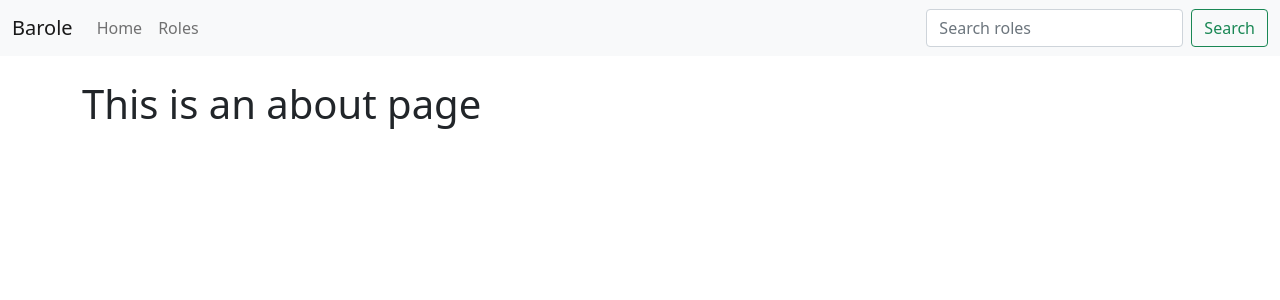
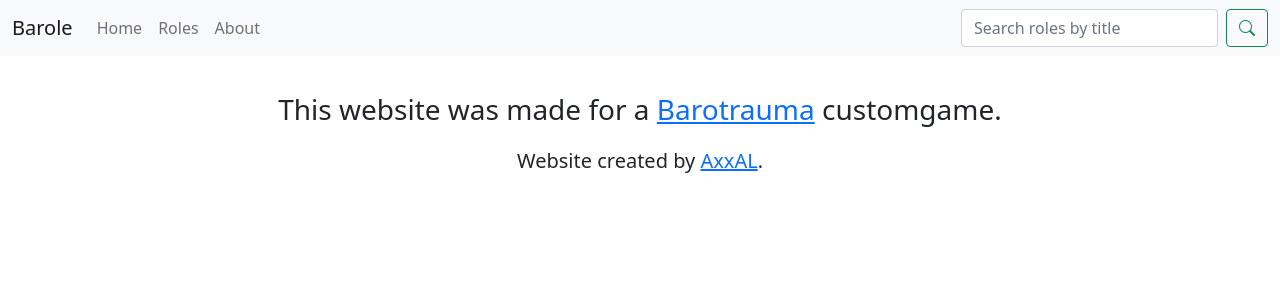
Before and after one commit to AxxAL/BaroleVueFrontend, a Vue app: page /about in a window 1280 px wide. Shown: the top 300 px of the page. Built offline with nearby package versions, Linux system fonts and the light colour scheme.

Commit message:
Added support for searchbar

```diff
--- a/index.html
+++ b/index.html
@@ -5,6 +5,7 @@
     <link rel="shortcut icon" href="/favicon-16x16.png" type="image/x-icon">
     <meta name="viewport" content="width=device-width, initial-scale=1, shrink-to-fit=no">
     <link href="https://cdn.jsdelivr.net/npm/bootstrap@5.1.3/dist/css/bootstrap.min.css" rel="stylesheet" integrity="sha384-1BmE4kWBq78iYhFldvKuhfTAU6auU8tT94WrHftjDbrCEXSU1oBoqyl2QvZ6jIW3" crossorigin="anonymous">
+    <link rel="stylesheet" href="https://cdn.jsdelivr.net/npm/bootstrap-icons@1.8.1/font/bootstrap-icons.css">
     <script src="https://cdn.jsdelivr.net/npm/bootstrap@5.1.3/dist/js/bootstrap.bundle.min.js" integrity="sha384-ka7Sk0Gln4gmtz2MlQnikT1wXgYsOg+OMhuP+IlRH9sENBO0LRn5q+8nbTov4+1p" crossorigin="anonymous"></script>
     <title>Barole</title>
   </head>
--- a/src/components/MainNavBar.vue
+++ b/src/components/MainNavBar.vue
@@ -11,12 +11,15 @@
           <router-link class="nav-link" to="/">Home</router-link>
         </li>
         <li class="nav-item">
-          <router-link class="nav-link" to="/role/all">Roles </router-link>
+          <router-link class="nav-link" to="/role/all">Roles</router-link>
+        </li>
+        <li class="nav-item">
+          <router-link class="nav-link" to="/about">About</router-link>
         </li>
       </ul>
       <form class="d-flex">
-        <input class="form-control me-2" v-model="query" placeholder="Search roles">
-        <button class="btn btn-outline-success" @click="searchApi">Search</button>
+        <input class="form-control me-2" v-model="query" placeholder="Search roles by title">
+        <button class="btn btn-outline-success" @click="searchApi"><i class="bi bi-search"></i></button>
       </form>
     </div>
   </div>
@@ -35,10 +38,10 @@
     async searchApi(event) {
       event.preventDefault();
 
-      await fetch(`https://localhost:7109/api/v1/role/${this.query}`)
+      await fetch(`https://localhost:7109/api/v1/role/titleSearch/${this.query}`)
         .then(async result => {
           result = await result.json();
-          this.$router.push({ name: "detailed role", params: { roleId: result.id } });
+          this.$router.push({ name: "detailed role", params: { roleId: result[0].id } });
         })
         .catch(() => {
           this.$router.push({ name: "not found" })
--- a/src/components/RoleList.vue
+++ b/src/components/RoleList.vue
@@ -1,31 +1,17 @@
 <script>
 export default {
-  data() {
-    return {
-      roles: Array
-    }
-  },
-
-  created() {
-    this.fetchRoles();
-  },
-
-  methods: {
-    async fetchRoles() {
-      await fetch("https://localhost:7109/api/v1/role/all")
-        .then(async response => {
-          this.roles = await response.json();
-        })
-        .catch(error => console.error(error));
-    }
+  props: {
+    roles: Array
   }
 }
 </script>
 
 <template>
-  <div class="row">
+
+ <div class="row">
     <router-link v-for="role in roles" :key="role.id" :to="`/role/${ role.id }`" class="col-2 text-center text-decoration-none">
       {{ role.title }}
     </router-link>
   </div>
+
 </template>
--- a/src/views/AboutView.vue
+++ b/src/views/AboutView.vue
@@ -1,7 +1,6 @@
 <template>
-  <div class="about">
-    <h1>This is an about page</h1>
-  </div>
+  <p class="mt-2 fs-3 text-center">This website was made for a <a class="link-primary" href="https://barotraumagame.com/" target="_blank" rel="noopener noreferrer">Barotrauma</a> customgame.</p>
+  <p class="fs-5 text-center">Website created by <a class="link-primary" href="https://axxal.net/" target="_blank" rel="noopener noreferrer">AxxAL</a>.</p>
 </template>
 
 <style>
--- a/src/views/DetailedRoleView.vue
+++ b/src/views/DetailedRoleView.vue
@@ -1,37 +1,44 @@
 <template>
-    <div class="col" v-if="!loading">
+    <LoadingBarVue v-if="!recievedData"/>
+
+    <div class="col" v-else>
         <div class="text-center mt-3 mb-3">
             <p class="fs-4 fw-bold m-0">Title:</p>
-            <p class="fs-5 m-0">{{ role.title }}</p>
+            <p class="fs-5 m-0" v-text="role.title"></p>
         </div>
         <div class="text-center mt-3 mb-3">
             <p class="fs-4 fw-bold m-0">Job:</p>
-            <p class="fs-5 m-0">{{ role.barotraumaJob }}</p>
+            <p class="fs-5 m-0" v-text="role.barotraumaJob"></p>
         </div>
         <div class="text-center mt-3 mb-3">
             <p class="fs-4 fw-bold m-0">Goal:</p>
-            <p class="fs-5 m-0">{{ role.goal }}</p>
+            <p class="fs-5 m-0" v-text="role.goal"></p>
         </div>
         <div class="text-center mt-3 mb-3">
             <p class="fs-4 fw-bold m-0">Win Condition:</p>
-            <p class="fs-5 m-0">{{ role.winCondition }}</p>
+            <p class="fs-5 m-0" v-text="role.winCondition"></p>
         </div>
         <div class="text-center mt-3 mb-3" v-if="role.additionalInfo">
             <p class="fs-4 fw-bold m-0">Additional Info:</p>
-            <p class="fs-5 m-0">{{ role.additionalInfo }}</p>
+            <p class="fs-5 m-0" v-text="role.additionalInfo"></p>
         </div>
         <div class="text-center mt-3 mb-3" v-if="role.tips">
             <p class="fs-4 fw-bold m-0">Tips:</p>
-            <p class="fs-5 m-0">{{ role.tips }}</p>
+            <p class="fs-5 m-0" v-text="role.tips"></p>
         </div>
     </div>
 </template>
 
 <script>
+import LoadingBarVue from "../components/LoadingBar.vue";
 export default {
+    components: {
+        LoadingBarVue
+    },
+
     data() {
         return {
-            loading: true,
+            recievedData: false,
             role: Object
         };
     },
@@ -46,7 +53,7 @@
             await fetch(`https://localhost:7109/api/v1/role/${roleId}`)
                 .then(async response => {
                     this.role = await response.json();
-                    this.loading = false;
+                    this.recievedData = true;
                 })
                 .catch(() => {
                     this.$router.push({ name: "not found" });
--- a/src/views/HomeView.vue
+++ b/src/views/HomeView.vue
@@ -5,7 +5,8 @@
 </script>
 
 <template>
-  <h1 class="text-center">Welcome to Barole!</h1>
+  <p class="fs-1 text-center">Welcome to Barole!</p>
+  <p class="fs-5 text-center">A custom game solution for <a class="link-primary" href="https://barotraumagame.com/" target="_blank" rel="noopener noreferrer">Barotrauma</a>.</p>
 </template>
 
 <style>
--- a/src/views/RoleListView.vue
+++ b/src/views/RoleListView.vue
@@ -1,14 +1,39 @@
 <template>
   <p class="fs-2 text-center">All Roles</p>
-  <RoleList />
+  <LoadingBarVue v-if="!recievedData"/>
+  <RoleList :roles="rolesArray" v-else/>
 </template>
 
 <script>
 import RoleList from "../components/RoleList.vue";
+import LoadingBarVue from "../components/LoadingBar.vue";
 
 export default {
   components: {
+    LoadingBarVue,
     RoleList
+  },
+
+  data() {
+    return {
+      rolesArray: Array,
+      recievedData: false
+    }
+  },
+
+  created() {
+    this.fetchRoles();
+  },
+
+  methods: {
+    async fetchRoles() {
+      await fetch("https://localhost:7109/api/v1/role/all")
+        .then(async response => {
+          this.rolesArray = await response.json();
+          this.recievedData = true;
+        })
+        .catch(error => console.error(error));
+    }
   }
 }
 </script>
```
